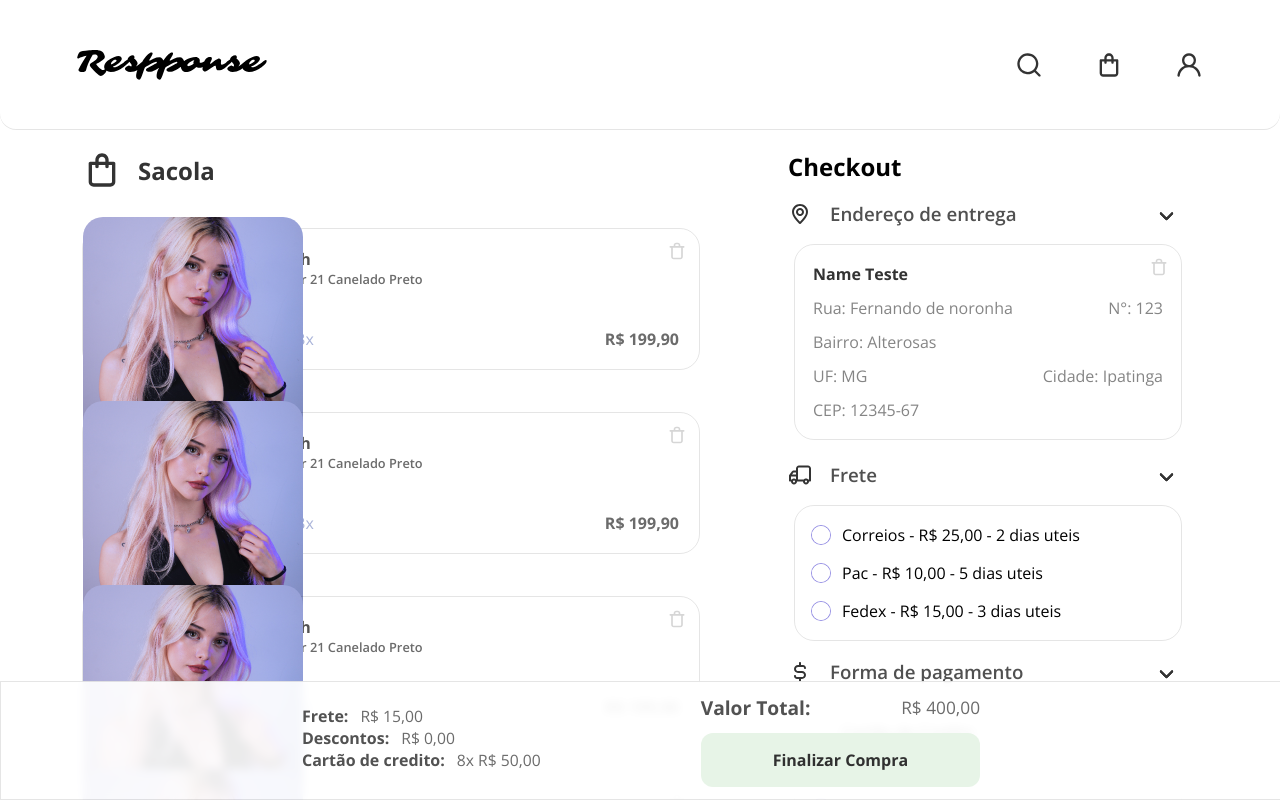
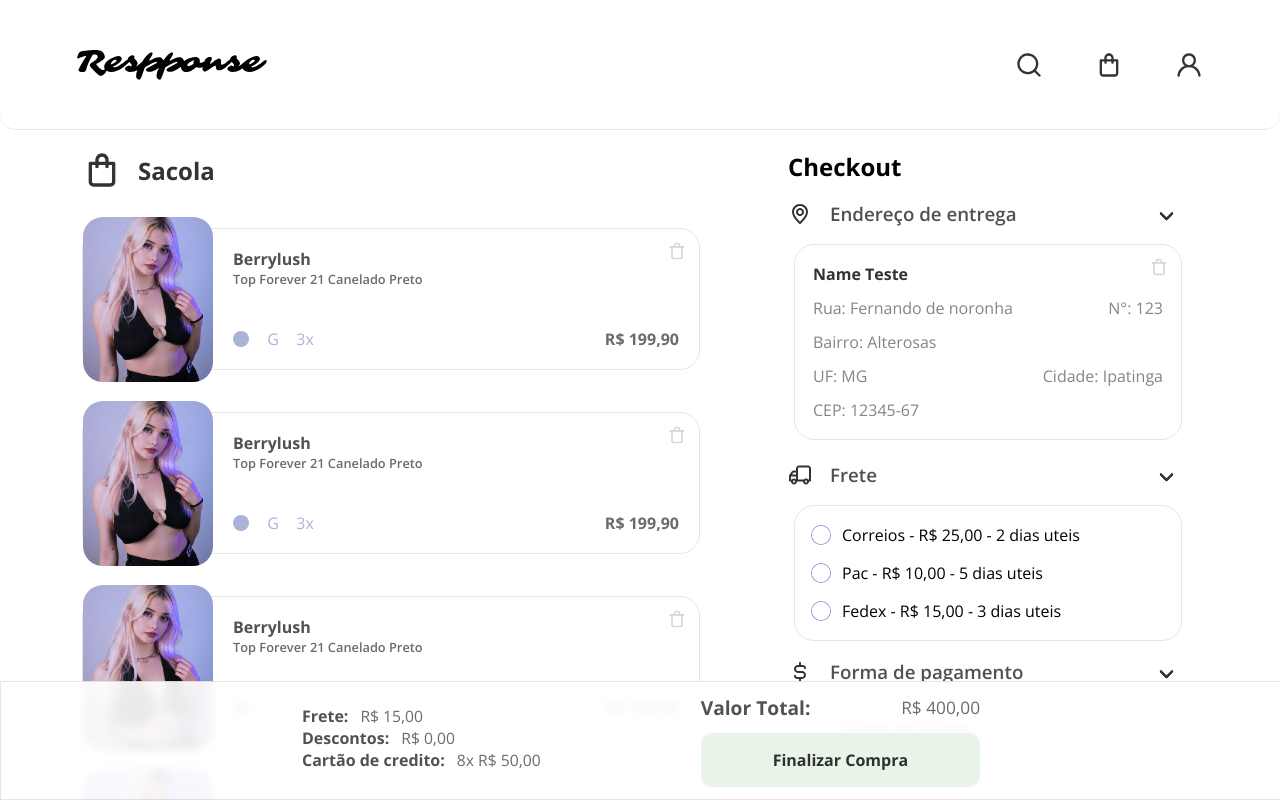
Before and after one commit to marlon307/project-respponse, a Next.js app: page /bag in a window 1280 px wide. Shown: the top 800 px of the page. Built offline with nearby package versions, Linux system fonts and the light colour scheme.

Commit message:
Page title update

```diff
--- a/components/Cards/Small/SmallCard.tsx
+++ b/components/Cards/Small/SmallCard.tsx
@@ -12,6 +12,8 @@ function SmallCard() {
           src={ TesteImgUrl }
           alt="Title"
           quality="90"
+          width={ 130 }
+          height={ 165 }
         />
       </div>
       <div className={ style.desc }>
--- a/components/Cards/Small/stylesSmallCard.module.scss
+++ b/components/Cards/Small/stylesSmallCard.module.scss
@@ -14,6 +14,7 @@
 
     img {
       width: 130px;
+      height: 165px;
       border-radius: 20px;
     }
   }
--- a/pages/_app.tsx
+++ b/pages/_app.tsx
@@ -8,7 +8,7 @@ function MyApp({ Component, pageProps }: AppProps) {
   return (
     <>
       <Head>
-        <title>Response</title>
+        <title>Respponse</title>
         <link rel="icon" href="/favico.ico" />
       </Head>
       <Header />
--- a/pages/styles/styleBag.module.scss
+++ b/pages/styles/styleBag.module.scss
@@ -28,9 +28,7 @@
   width: 700px;
 
   ul {
-    max-height: 600px;
     padding-top: 16px;
-    overflow: auto;
   }
 }
 
```
